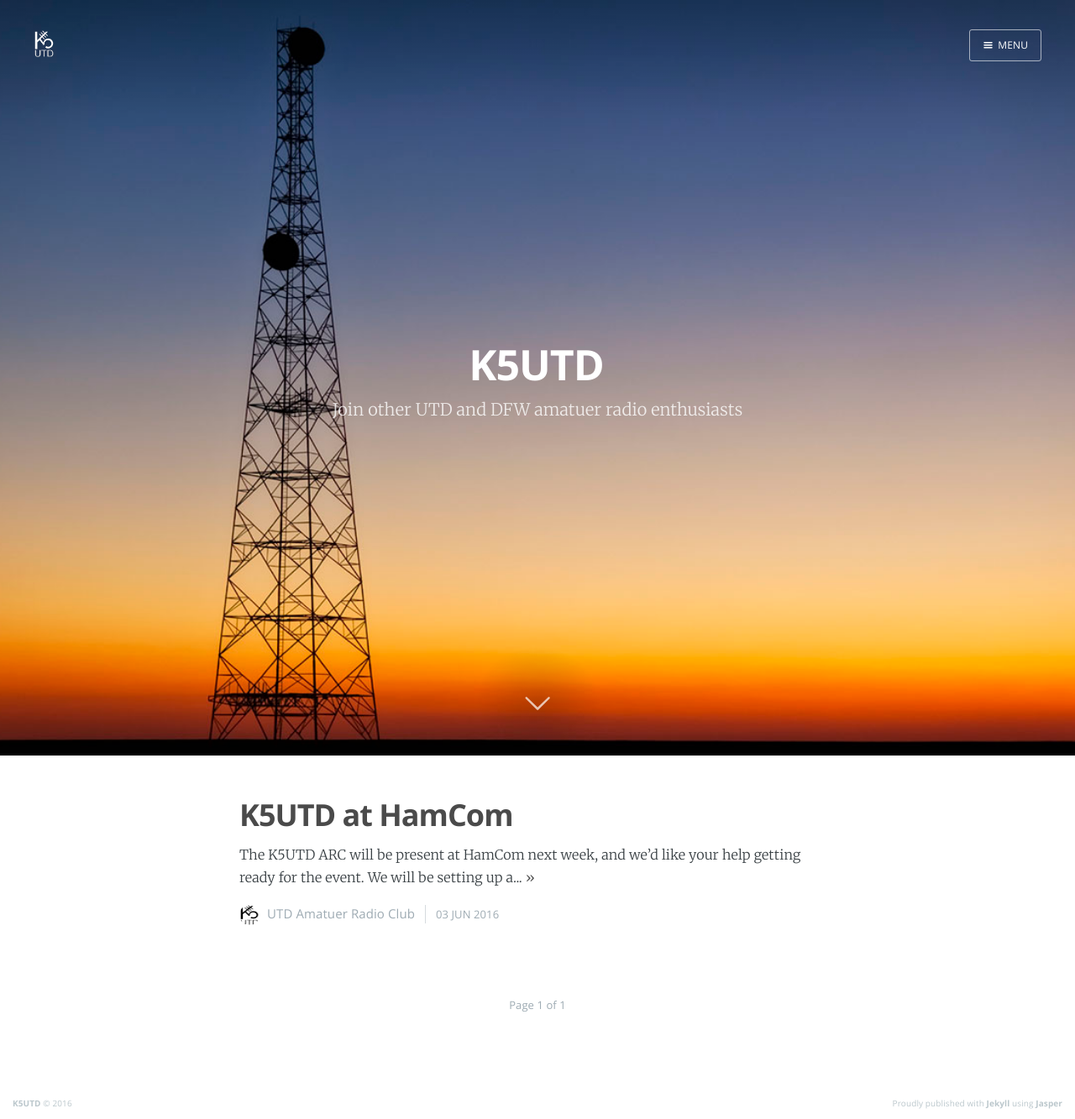
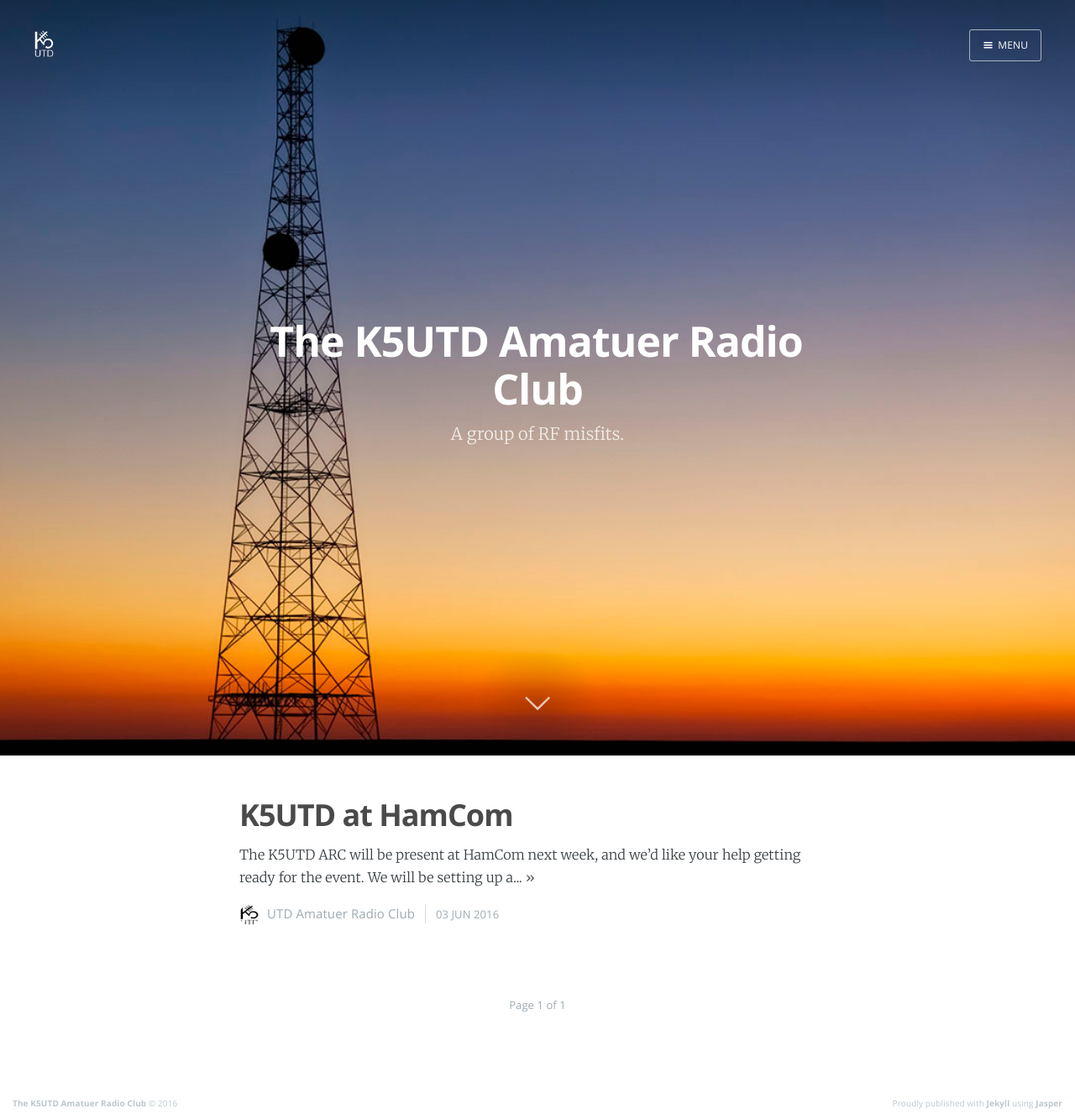
Before and after one commit to k5utd/k5utd.github.io, a Jekyll site: the page built from index.html, in a window 1280 px wide. Shown: the whole page at 84% size. Built offline with Jekyll 4.4.1, drawn with Linux system fonts in a browser that asks for light colours; nearby versions of some CDN libraries; the list of posts is cut into pages by our own code.

Commit message:
Changed site info

```diff
--- a/_config.yml
+++ b/_config.yml
@@ -7,8 +7,8 @@ paginate: 5
 language: 'en-us'
 
 # Website info
-name: 'K5UTD'
-description: "Join other UTD and DFW amatuer radio enthusiasts"
+name: 'The K5UTD Amatuer Radio Club'
+description: "A group of RF misfits."
 
 # Author's info
 author: 'UTD Amatuer Radio Club'
```
